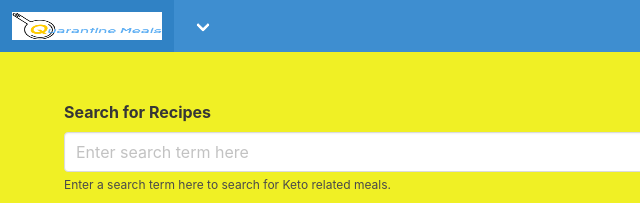
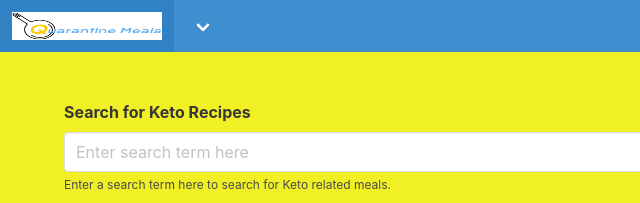
Before and after one commit to JoeHernandezII/Quarantine-Meals, a plain HTML site: page keto.html in a window 1280 px wide. Shown: the top 203 px of the page, 0-640 px from the left. Drawn offline with nearby package versions, Linux system fonts and the light colour scheme.

Commit message:
Update verbage for keto page

```diff
--- a/keto.html
+++ b/keto.html
@@ -60,7 +60,7 @@
         <div class="container">
 
             <div class="field">
-                <label class="label">Search for Recipes</label>
+                <label class="label">Search for Keto Recipes</label>
                 <div class="control">
                     <input class="input" type="text" id="recipeSearchBox" placeholder="Enter search term here">
                 </div>
```
